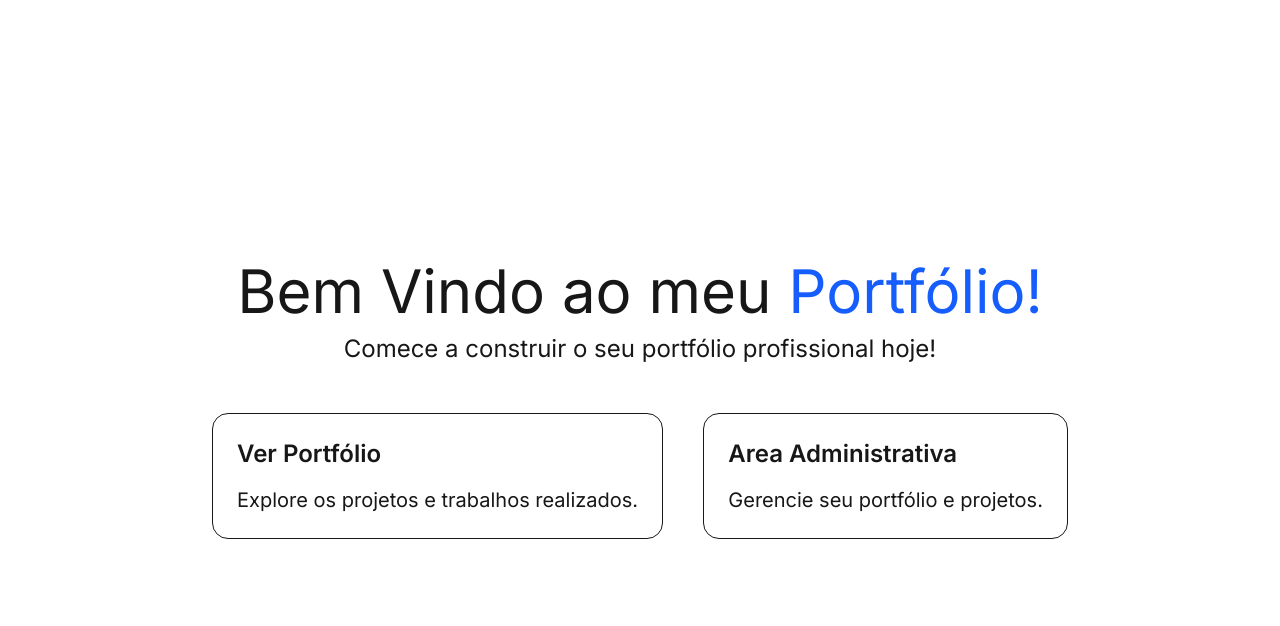
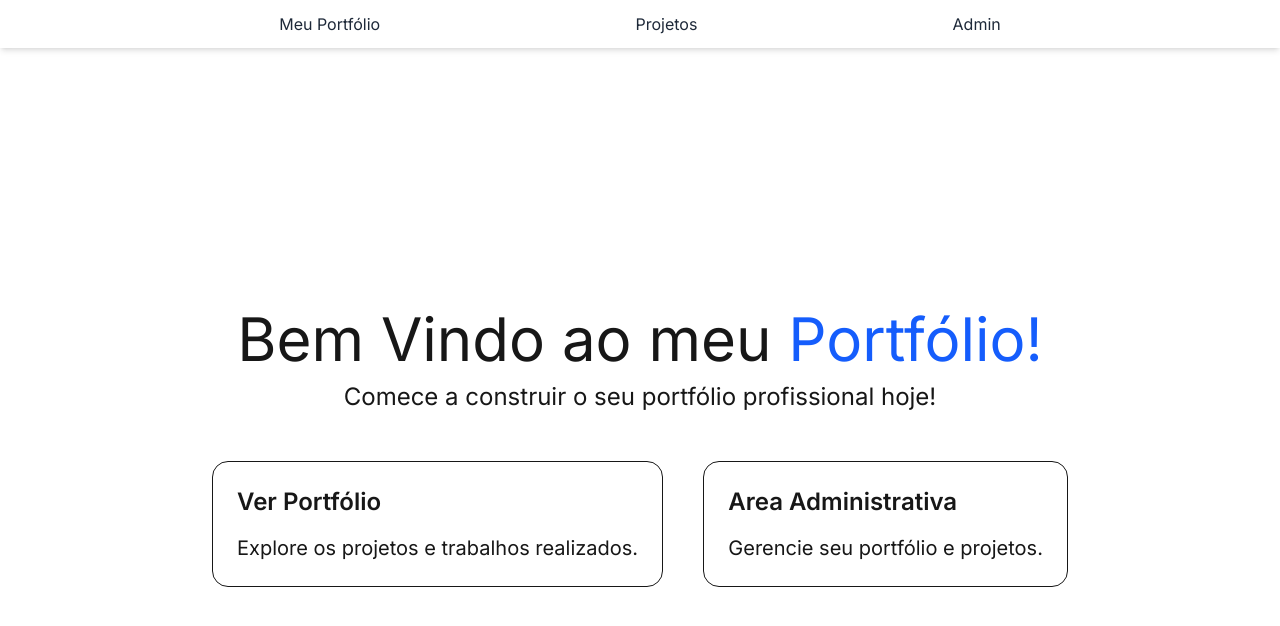
Before and after one commit to rspricigo/portfolio, a Next.js app: page / in a window 1280 px wide. Shown: the top 626 px of the page. Built offline with nearby package versions, Linux system fonts and the light colour scheme.

Commit message:
Creating the header nav

```diff
--- /dev/null
+++ b/src/app/componets/Header.tsx
@@ -0,0 +1,19 @@
+export default function Header() {
+  return (
+    <header className="bg-white shadow-md">
+      <nav className="container mx-auto px-6 py-3">
+        <ul className="flex justify-evenly text-gray-800">
+          <li>
+            <a href="#">Meu Portfólio</a>
+          </li>
+          <li>
+            <a href="#">Projetos</a>
+          </li>
+          <li>
+            <a href="#">Admin</a>
+          </li>
+        </ul>
+      </nav>
+    </header>
+  );
+}
--- a/src/app/page.tsx
+++ b/src/app/page.tsx
@@ -1,5 +1,9 @@
+import Header from "./componets/Header";
+
 export default function Home() {
   return (
+    <>
+      <Header />
       <div className="flex flex-col items-center justify-center min-h-screen py-2">
         <main className="flex flex-col items-center justify-center w-full flex-1 px-20 text-center">
           <h1 className="text-6xl">
@@ -24,5 +28,6 @@ export default function Home() {
           </div>
         </main>
       </div>
+    </>
   );
 }
```
Lines whose indentation alone changed are shown as unchanged.
